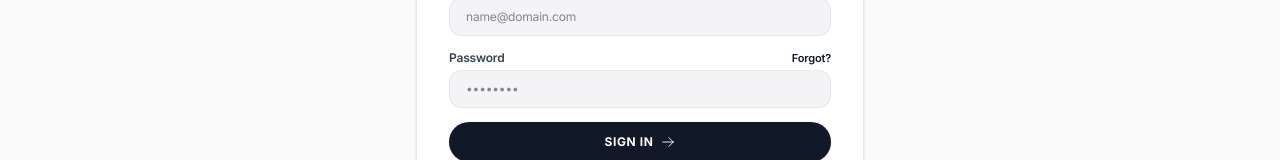
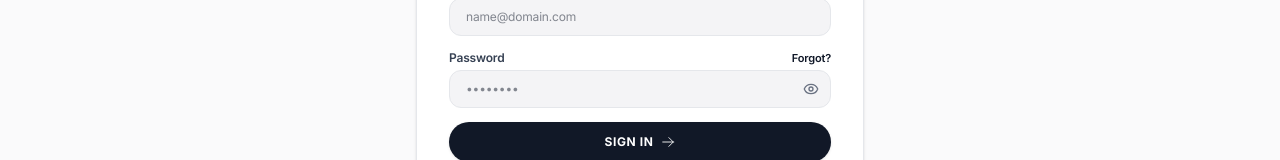
Before and after one commit to Vrushali1709/Krishna-Accessories, a React (Vite) app: page /login in a window 1280 px wide. Shown: the part 361-521 px from the top of the page. Built offline with nearby package versions, Linux system fonts and the light colour scheme; a web font is replaced by a local one.

Commit message:
Initial Commit

```diff
--- a/src/pages/Login.jsx
+++ b/src/pages/Login.jsx
@@ -6,6 +6,7 @@
 import { setCurrentUser } from '../utils/auth';
 import { getSuppliers } from '../utils/orderStore';
 import { LockClosedIcon, UserIcon, ArrowRightIcon, ShieldCheckIcon } from '../components/Icons';
+import { Eye, EyeOff } from 'lucide-react';
 
 export default function Login() {
   const location = useLocation();
@@ -24,6 +25,7 @@
 
   const [email, setEmail] = useState('');
   const [password, setPassword] = useState('');
+  const [showPassword, setShowPassword] = useState(false);
   const [error, setError] = useState('');
   const [forgotModalOpen, setForgotModalOpen] = useState(false);
   const [forgotEmail, setForgotEmail] = useState('');
@@ -212,15 +214,25 @@
                   Forgot?
                 </button>
               </div>
+              <div className="relative">
                 <input
-                type="password"
+                  type={showPassword ? 'text' : 'password'}
                   required
                   autoComplete="new-password"
                   value={password}
                   onChange={(e) => setPassword(e.target.value)}
                   placeholder="••••••••"
-                className="w-full rounded-xl border border-gray-200 bg-[#F4F4F6] px-4 py-2.5 text-xs text-gray-900 outline-none focus:border-gray-400 focus:bg-white"
+                  className="w-full rounded-xl border border-gray-200 bg-[#F4F4F6] px-4 py-2.5 pr-11 text-xs text-gray-900 outline-none focus:border-gray-400 focus:bg-white"
                 />
+                <button
+                  type="button"
+                  onClick={() => setShowPassword((visible) => !visible)}
+                  aria-label={showPassword ? 'Hide password' : 'Show password'}
+                  className="absolute right-3 top-1/2 -translate-y-1/2 text-gray-500 hover:text-gray-900"
+                >
+                  {showPassword ? <EyeOff className="h-4 w-4" /> : <Eye className="h-4 w-4" />}
+                </button>
+              </div>
             </div>
 
             <button
```
Lines whose indentation alone changed are shown as unchanged.
